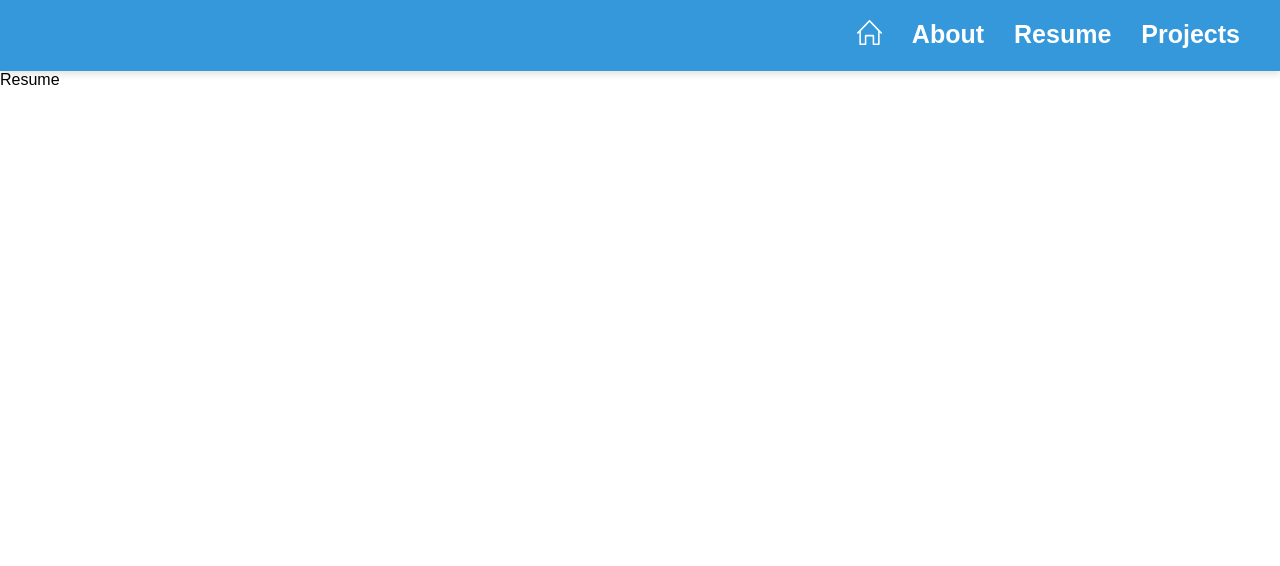
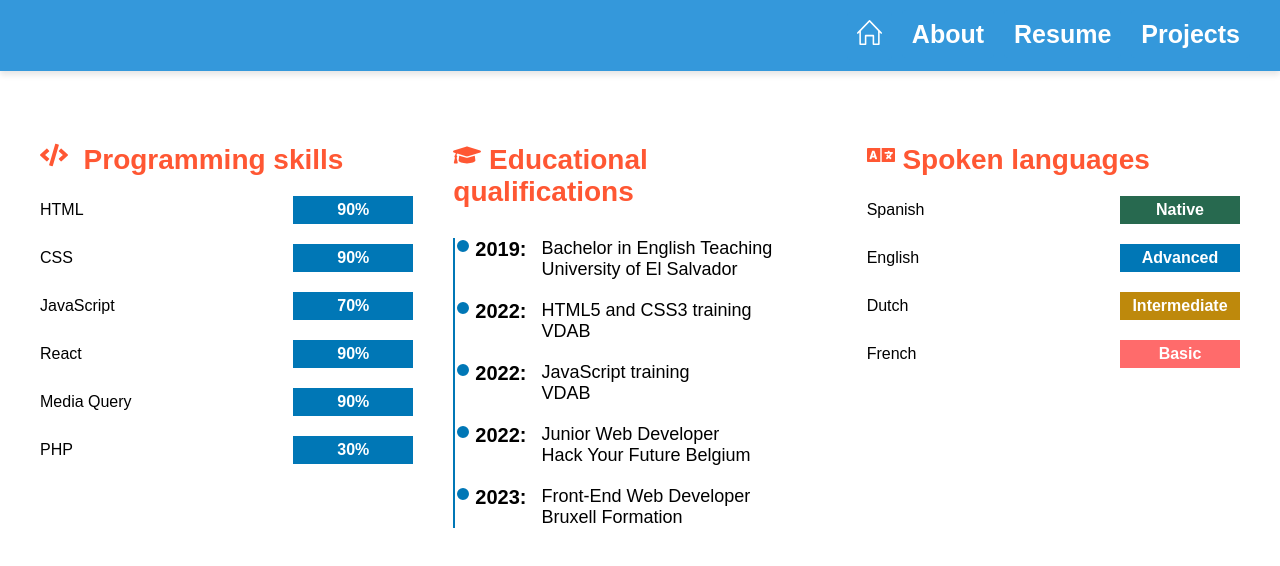
Before and after one commit to alexander-lopez-s/portafolio, a React (Vite) app: page /Resume in a window 1280 px wide. Shown: the top 566 px of the page. Built offline with nearby package versions, Linux system fonts and the light colour scheme; a web font is replaced by a local one.

Commit message:
about added

```diff
--- a/src/components/About.jsx
+++ b/src/components/About.jsx
@@ -1,14 +1,6 @@
 import { useState, useEffect } from 'react';
 import { FcManager, FcMindMap, FcShop } from 'react-icons/fc';
-import {
-  FaGlobe,
-  FaMusic,
-  FaCamera,
-  FaLanguage,
-  FaDumbbell,
-  FaHiking,
-  FaChess,
-} from 'react-icons/fa';
+import {FaGlobe,FaMusic,FaCamera,FaLanguage,FaDumbbell,FaHiking,FaChess,} from 'react-icons/fa';
 import { GiCook } from 'react-icons/gi';
 import '../stylings/About.css';
 import image1 from '../assets/about1.jpg';
@@ -72,7 +64,7 @@ const About = () => {
           </p>
           <div className="about-item">
             <p className="hobbies-text">
-              <strong>Hobbies:</strong>
+              <strong>Hobbies and interests:</strong>
             </p>
             <ul className="hobbies-list">
               <li>
@@ -94,7 +86,7 @@ const About = () => {
                 <FaHiking />&nbsp;Hiking
               </li>
               <li>
-                <GiCook />&nbsp;Cooking
+                <GiCook />&nbsp;Food
               </li>
 
               <li>
--- a/src/components/Resume.jsx
+++ b/src/components/Resume.jsx
@@ -1,8 +1,97 @@
+import "../stylings/Resume.css";
+import { FaCode, FaGraduationCap, FaLanguage } from 'react-icons/fa';
 
 const Resume = () => {
-    return (
-      <div>Resume</div>
-    )
-  }
+  return (
+    <div className="resume-container">
+      <div className="skills">
+        <h1><FaCode/> &nbsp;Programming skills</h1>
+        <div className="skill">
+          <p>HTML</p>
+          <div className="proficiency-square proficiency-90">90%</div>
+        </div>
+        <div className="skill">
+          <p>CSS</p>
+          <div className="proficiency-square proficiency-90">90%</div>
+        </div>
+        <div className="skill">
+          <p>JavaScript</p>
+          <div className="proficiency-square proficiency-70">70%</div>
+        </div>
+        <div className="skill">
+          <p>React</p>
+          <div className="proficiency-square proficiency-90">90%</div>
+        </div>
+        <div className="skill">
+          <p>Media Query</p>
+          <div className="proficiency-square proficiency-90">90%</div>
+        </div>
+        <div className="skill">
+          <p>PHP</p>
+          <div className="proficiency-square proficiency-30">30%</div>
+        </div>
+      </div>
+      <div className="education">
+        <h1><FaGraduationCap/>&nbsp;Educational qualifications</h1>
+        <div className="timeline">
+          <div className="event">
+            <div className="date">2019:</div>
+            <div className="info">
+              <p>Bachelor in English Teaching</p>
+              <p>University of El Salvador</p>
+            </div>
+          </div>
+          <div className="event">
+            <div className="date">2022:</div>
+            <div className="info">
+              <p>HTML5 and CSS3 training</p>
+              <p>VDAB</p>
+            </div>
+          </div>
+          <div className="event">
+            <div className="date">2022:</div>
+            <div className="info">
+              <p>JavaScript training</p>
+              <p>VDAB</p>
+            </div>
+          </div>
+          <div className="event">
+            <div className="date">2022:</div>
+            <div className="info">
+              <p>Junior Web Developer</p>
+              <p>Hack Your Future Belgium</p>
+            </div>
+          </div>
+          <div className="event">
+            <div className="date">2023:</div>
+            <div className="info">
+              <p>Front-End Web Developer</p>
+              <p>Bruxell Formation</p>
+            </div>
+          </div>
+        </div>
+      </div>
+      <div className="languages">
+        <h1><FaLanguage/>&nbsp;Spoken languages</h1>
+        <div className="language">
+          <p>Spanish</p>
+          <div className="proficiency-square proficiency-native">Native</div>
+        </div>
+        <div className="language">
+          <p>English</p>
+          <div className="proficiency-square proficiency-advanced">Advanced</div>
+        </div>
+        <div className="language">
+          <p>Dutch</p>
+          <div className="proficiency-square proficiency-intermediate">Intermediate</div>
+        </div>
+        <div className="language">
+          <p>French</p>
+          <div className="proficiency-square proficiency-basic">Basic</div>
+        </div>
+      </div>
+    </div>
+  );
+};
 
-  export default Resume
+export default Resume;
--- /dev/null
+++ b/src/stylings/Resume.css
@@ -0,0 +1,169 @@
+.resume-container {
+    display: flex;
+    flex-direction: column;
+    padding: 20px;
+}
+
+.skills,
+.education,
+.languages {
+    margin: 0;
+}
+
+h1 {
+    font-size: 24px;
+    margin-bottom: 10px;
+    color: #0a633e;
+}
+
+.skill,
+.language {
+    display: flex;
+    justify-content: space-between;
+    align-items: center;
+    margin-bottom: 10px;
+}
+
+.skill p,
+.language p {
+    font-size: 16px;
+    margin: 0;
+}
+
+.percentage {
+    font-size: 14px;
+    background-color: #0077b6;
+    color: white;
+    padding: 5px 10px;
+    border-radius: 5px;
+}
+
+.education .timeline {
+    margin-top: 20px;
+    border-left: 2px solid #0077b6;
+    padding-left: 20px;
+}
+
+.education .event {
+    display: flex;
+    margin-bottom: 20px;
+    position: relative;
+}
+
+.education .event:before {
+    content: "";
+    position: absolute;
+    width: 12px;
+    height: 12px;
+    background-color: #0077b6;
+    border-radius: 50%;
+    border: 2px solid white;
+    left: -20px;
+}
+
+.education .date {
+    font-size: 18px;
+    font-weight: bold;
+    margin-right: 10px;
+}
+
+.education .info {
+    flex: 1;
+}
+
+.education p {
+    margin: 0;
+    font-size: 16px;
+}
+
+.language {
+    display: flex;
+    justify-content: space-between;
+    align-items: center;
+    margin-bottom: 10px;
+    position: relative;
+}
+
+.language p {
+    font-size: 16px;
+    margin: 0;
+}
+
+.proficiency-square {
+    width: 110px;
+    height: 24px;
+    background-color: #0077b6;
+    margin-left: 10px;
+    display: flex;
+    align-items: center;
+    justify-content: center;
+    color: white;
+    font-size: 14px;
+    font-weight: bold;
+}
+
+.proficiency-native {
+    background-color: #27694f;
+}
+
+.proficiency-advanced {
+    background-color: #0077b6;
+}
+
+.proficiency-intermediate {
+    background-color: #be890c;
+}
+
+.proficiency-basic {
+    background-color: #ff6b6b;
+}
+
+@media (min-width: 768px) {
+    .resume-container {
+        display: flex;
+        flex-direction: row;
+        justify-content: space-around;
+        margin-top: 50px
+    }
+
+    .skills,
+    .education,
+    .languages {
+        flex: 1;
+        margin: 0 20px;
+    }
+
+    h1 {
+        font-size: 28px;
+        margin-bottom: 20px;
+        color: #FF5733;
+    }
+
+    .skill,
+    .language {
+        margin-bottom: 20px;
+    }
+
+    .percentage {
+        font-size: 16px;
+    }
+
+    .education .timeline {
+        margin-top: 30px;
+    }
+
+    .education .date {
+        font-size: 20px;
+        margin-right: 15px;
+    }
+
+    .education p {
+        font-size: 18px;
+    }
+
+    .proficiency-square {
+        width: 120px;
+        height: 28px;
+        font-size: 16px;
+    }
+}
```
